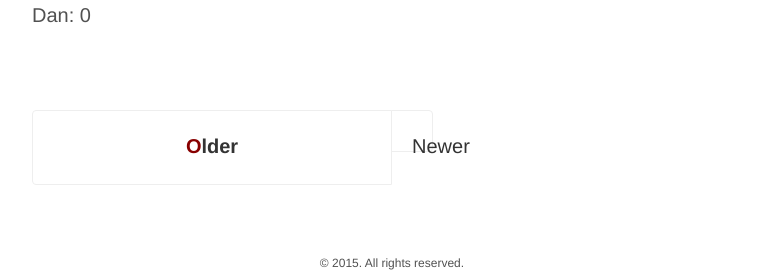
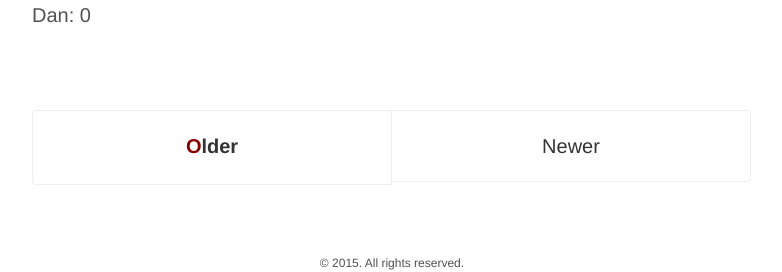
Before and after one commit to CanIGetAPickle/CanIGetAPickle.github.io, a Jekyll site: the page built from index.html, in a window 1280 px wide. Shown: the part 1098-1370 px from the top of the page, without its empty margins (248-1030 px from the left). Built offline with Jekyll 4.4.1, drawn with Linux system fonts in a browser that asks for light colours; the list of posts is cut into pages by our own code.

Commit message:
Target span.pagination-item

```diff
--- a/public/css/poole.css
+++ b/public/css/poole.css
@@ -446,15 +446,6 @@ tbody tr:nth-child(odd) th {
 }
 
 /* Pagination items can be `span`s or `a`s */
-span.pagination-item {
-	content: '';
-	display: block;
-	margin: auto;
-	height: 3px;
-	width: 0px;
-	background: transparent;
-	transition: width .5s ease, background-color .5s ease;
-}
 
 .pagination-item {
   display: block;
```
